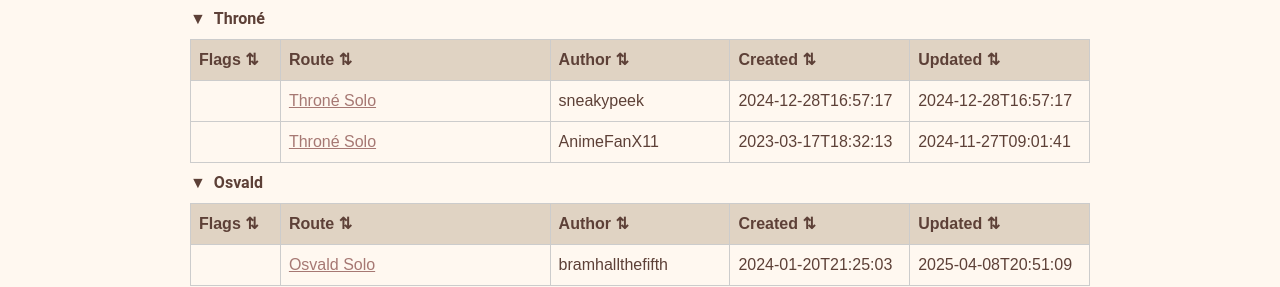
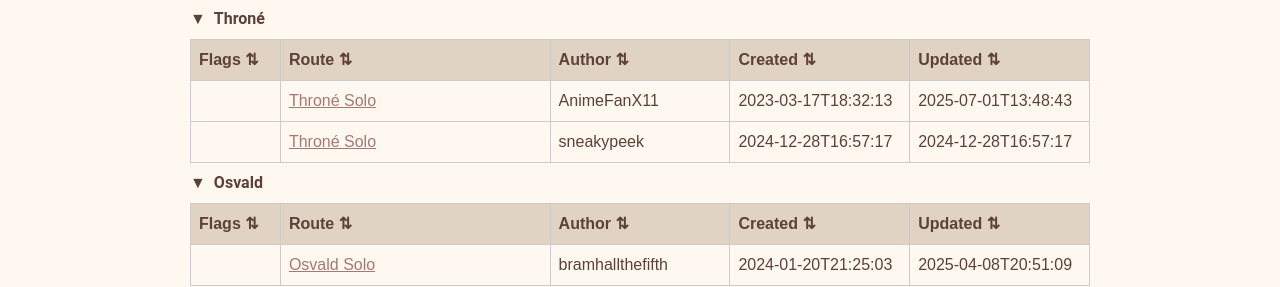
Before and after one commit to yetanotherf0rked/octopath2-stuff, a Jekyll site: the page built from index.html, in a window 1280 px wide and 900 px high, scrolled down 2827 px. Shown: the part 168-455 px from the top of the window. Built offline with Jekyll 4.4.1, drawn with Linux system fonts in a browser that asks for light colours.

Commit message:
Update _data/routes-with-timestamps.json with latest timestamps

```diff
--- a/_data/routes-with-timestamps.json
+++ b/_data/routes-with-timestamps.json
@@ -379,7 +379,7 @@
           "author": "AnimeFanX11",
           "link": "https://pastebin.com/kQUV4mTC",
           "created": "2023-03-17T18:32:13",
-          "updated": "2024-11-27T09:01:41",
+          "updated": "2025-07-01T13:48:43",
           "certainty": "high"
         },
         {
```
